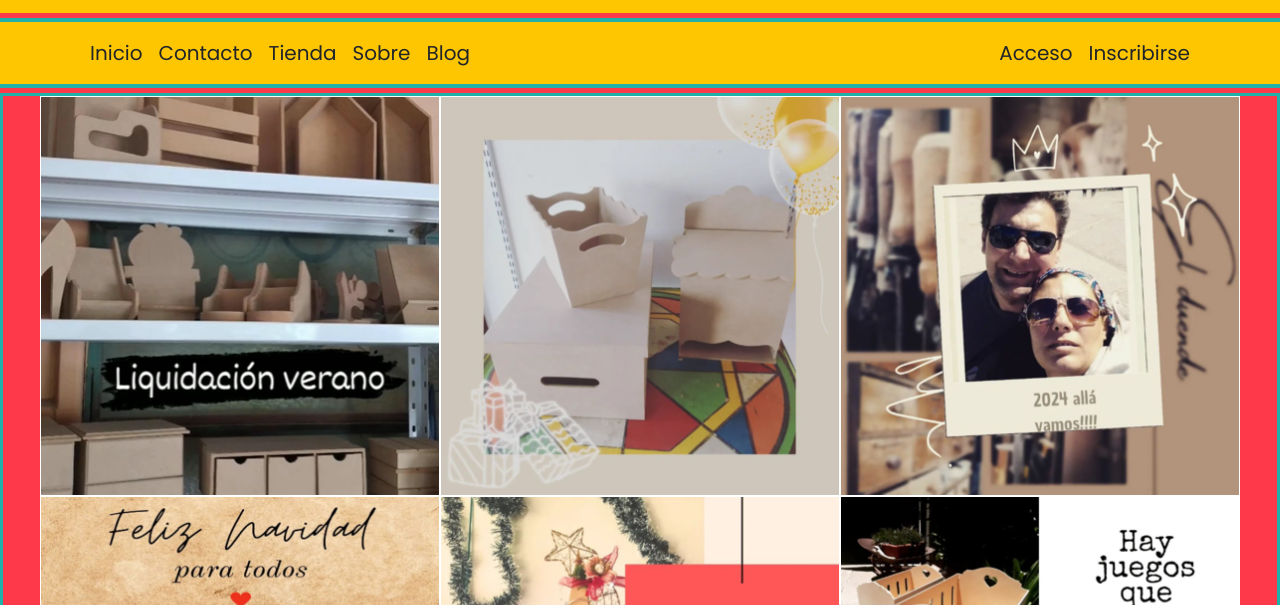
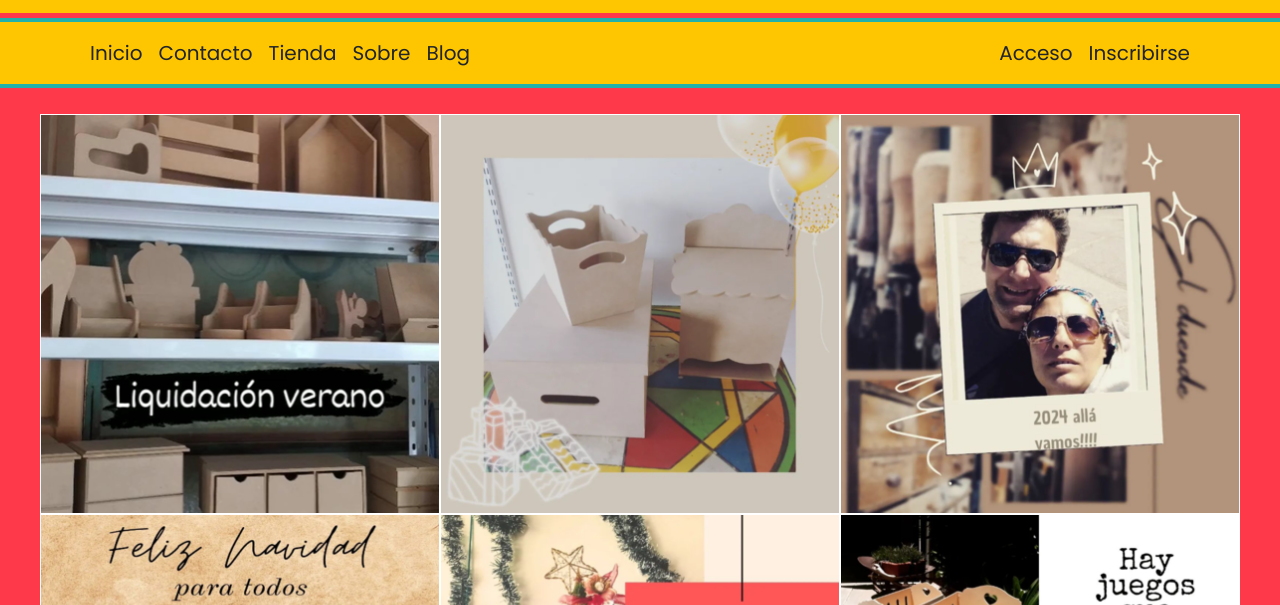
Before and after one commit to full710/desarrollo-web-coderhause, a website: page pages/blog.html in a window 1280 px wide. Shown: the part 188-793 px from the top of the page. Drawn offline with nearby package versions, Linux system fonts and the light colour scheme.

Commit message:
correcciones

```diff
--- a/scss/components/main.scss
+++ b/scss/components/main.scss
@@ -244,12 +244,12 @@ main{
     section{
         .boxs-blog{
             width: 100%;
-            margin: auto;
+            margin-top: 2%;
+            margin-bottom: 2%;
             display: flex;
             flex-wrap: wrap;
             justify-content: center;
             align-items: center;
-            border:solid 3px lightseagreen;
             .contenedor-box{
                 position: relative;
                 width: 400px;
```
Also changed, not shown: css/estilos.css.
